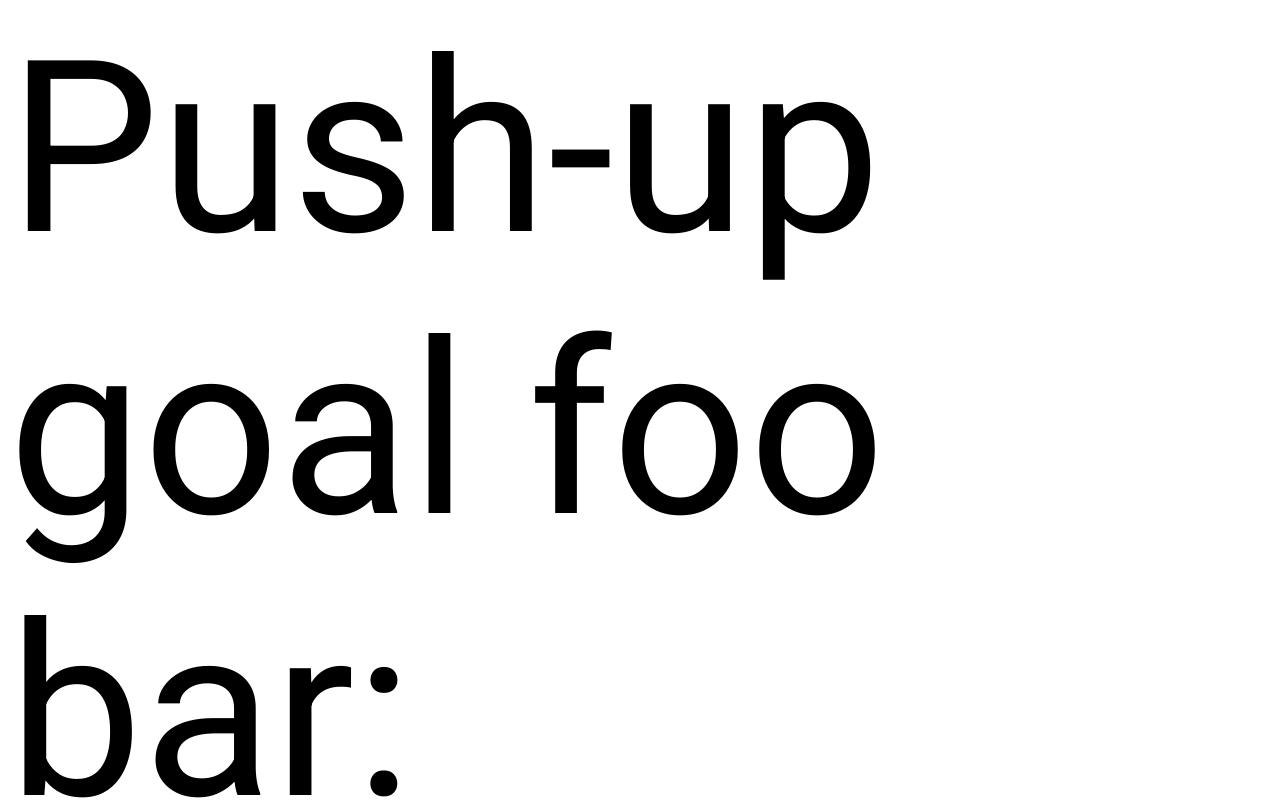
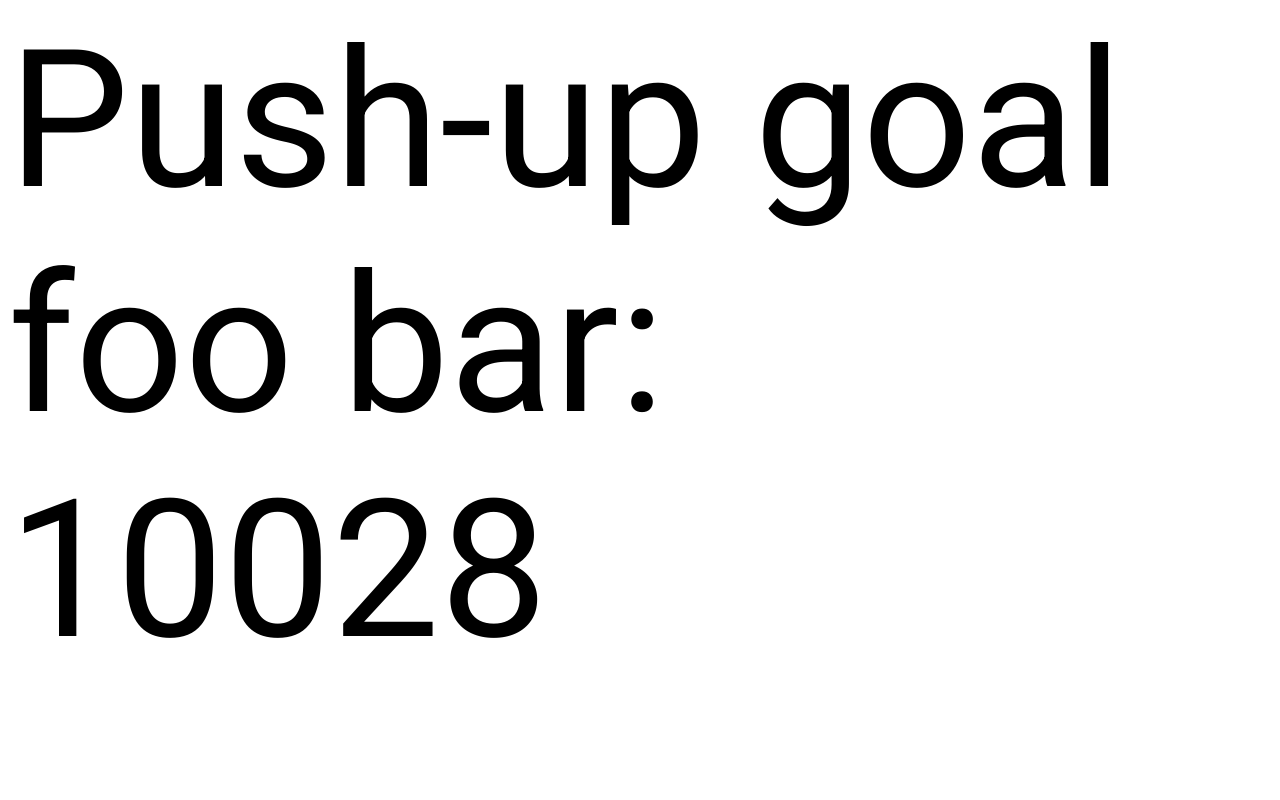
Before and after one commit to smarts/pushups, a plain HTML site: page index.html in a window 1280 px wide. Shown: the top 800 px of the page. Drawn offline with nearby package versions, Linux system fonts and the light colour scheme.

Commit message:
Smaller font
Demo for alader

```diff
--- a/index.html
+++ b/index.html
@@ -5,7 +5,7 @@
     <script src="https://ajax.googleapis.com/ajax/libs/jquery/2.1.3/jquery.min.js"></script>
     <style type="text/css">
       @import url(https://fonts.googleapis.com/css?family=Roboto);
-      body { font: 15em roboto; }
+      body { font: 12em roboto; }
     </style>
   </head>
   <body>
```
